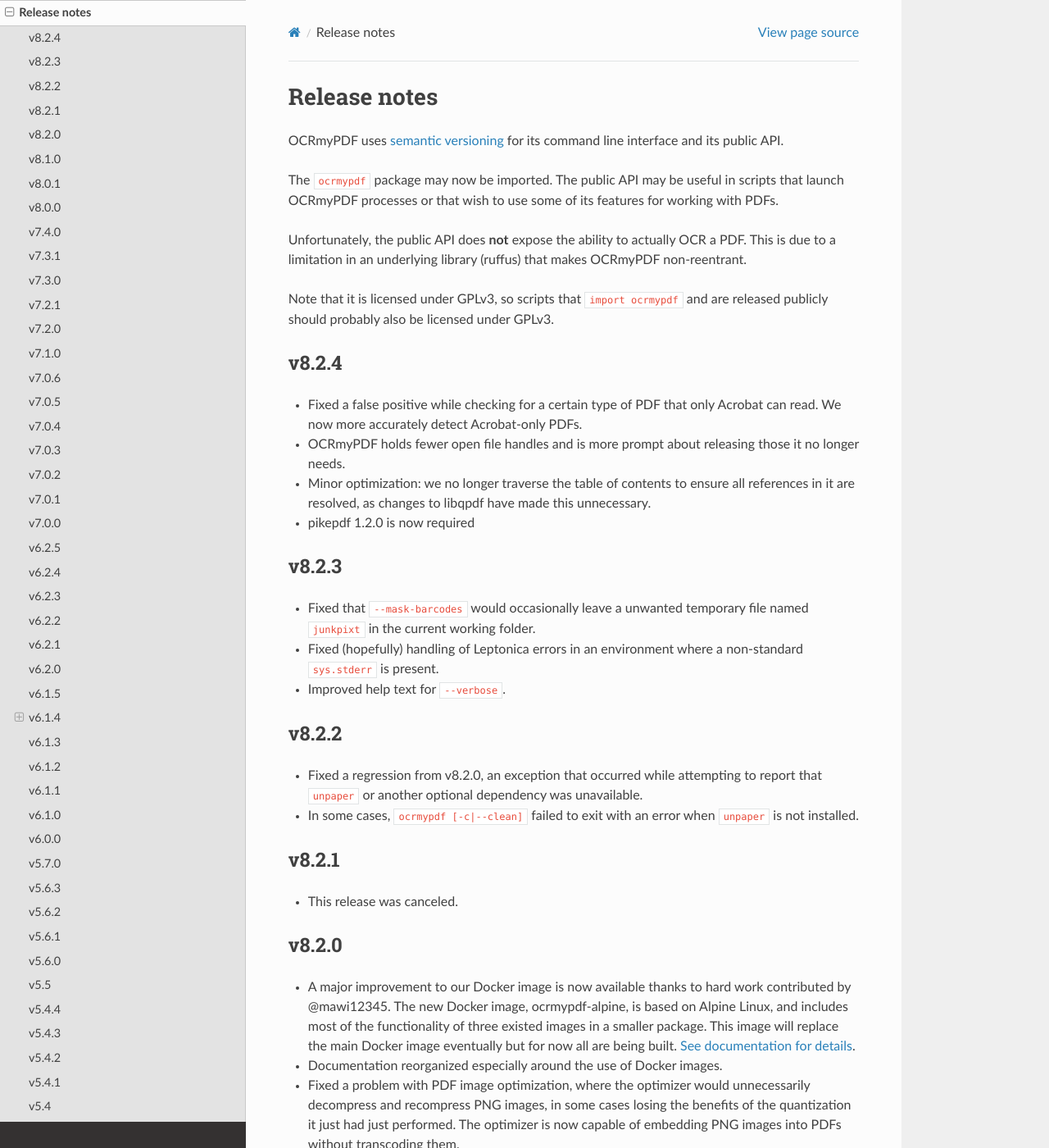
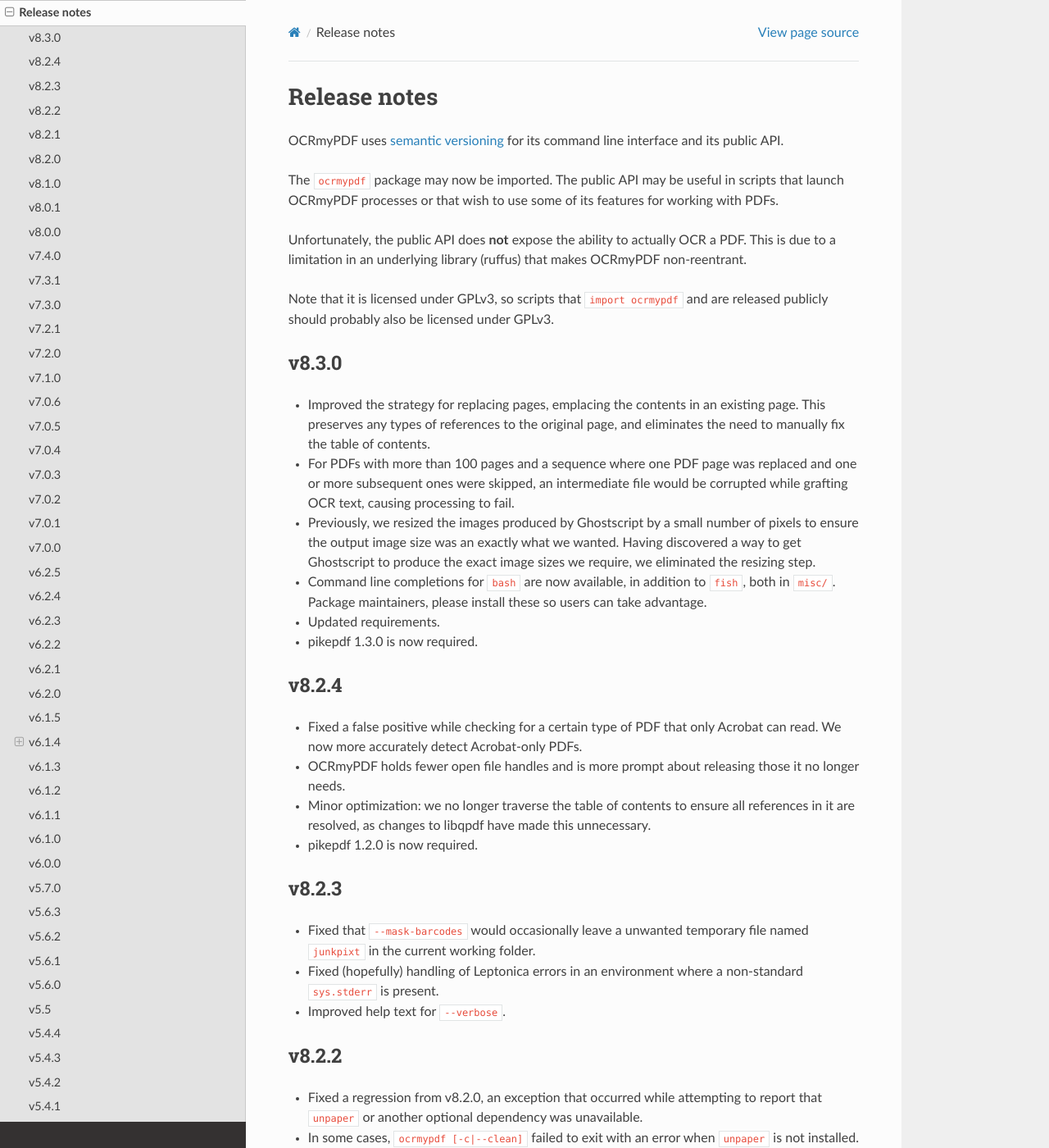
Before and after one commit to Felix-Brandstetter/Projektpraktikum-Realisierung-innovativer-Dienste, a Sphinx documentation site: the page built from docs/release_notes.rst, in a window 1280 px wide and 1400 px high. Shown: the whole window at 82% size. Built offline with Sphinx 7.4.7 and the Read the Docs theme 2.0.0, drawn with Linux system fonts in a browser that asks for light colours.

Commit message:
v8.3.0 release notes in progress

```diff
--- a/docs/release_notes.rst
+++ b/docs/release_notes.rst
@@ -13,6 +13,21 @@
    find:    [^`]\#([0-9]{1,3})[^0-9]
    replace: `#$1 <https://github.com/jbarlow83/OCRmyPDF/issues/$1>`_
 
+v8.3.0
+------
+
+-   Improved the strategy for replacing pages, emplacing the contents in an existing page. This preserves any types of references to the original page, and eliminates the need to manually fix the table of contents.
+
+-   For PDFs with more than 100 pages and a sequence where one PDF page was replaced and one or more subsequent ones were skipped, an intermediate file would be corrupted while grafting OCR text, causing processing to fail.
+
+-   Previously, we resized the images produced by Ghostscript by a small number of pixels to ensure the output image size was an exactly what we wanted. Having discovered a way to get Ghostscript to produce the exact image sizes we require, we eliminated the resizing step.
+
+-   Command line completions for ``bash`` are now available, in addition to ``fish``, both in ``misc/``. Package maintainers, please install these so users can take advantage.
+
+-   Updated requirements.
+
+-   pikepdf 1.3.0 is now required.
+
 v8.2.4
 ------
 
@@ -22,7 +37,7 @@
 
 -   Minor optimization: we no longer traverse the table of contents to ensure all references in it are resolved, as changes to libqpdf have made this unnecessary.
 
--   pikepdf 1.2.0 is now required
+-   pikepdf 1.2.0 is now required.
 
 v8.2.3
 ------
```
